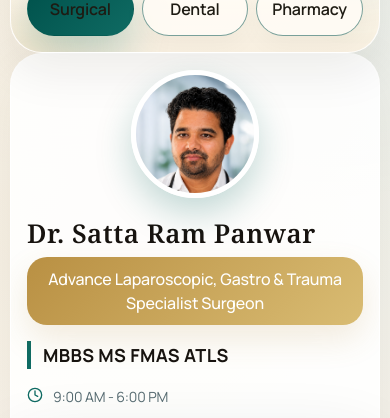
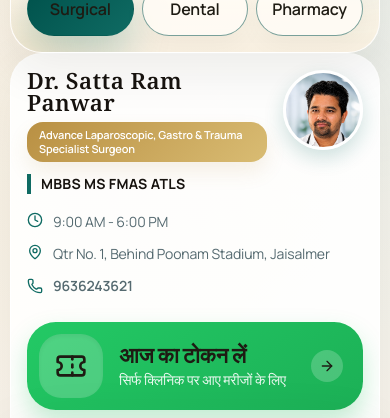
Before and after one commit to kuldeeppanwar02/DrSrpanwar, a Next.js app: page / in a window 390 px wide. Shown: the part 159-577 px from the top of the page. Built offline with nearby package versions, Linux system fonts and the light colour scheme; no server answers.

Commit message:
fix(ui): align doctor profile image to the right side on mobile screens

```diff
--- a/src/app/page.tsx
+++ b/src/app/page.tsx
@@ -316,33 +316,33 @@ function FocusedClinicCard({
   return (
     <div className="card-elevated overflow-hidden rounded-[2rem] border border-[rgba(255,255,255,0.78)]">
       <div className="p-4 sm:p-6">
-        <div className="flex flex-col-reverse sm:flex-row sm:items-start justify-between gap-6 sm:gap-4">
+        <div className="flex flex-row items-start justify-between gap-3 sm:gap-4">
           <div className="min-w-0 flex-1">
-            <h2 className="display-type text-[1.62rem] leading-[0.92] tracking-[-0.05em] text-[#17130f] sm:mt-1 sm:text-[3.25rem]">
+            <h2 className="display-type text-[1.4rem] leading-[1] tracking-[-0.05em] text-[#17130f] sm:mt-1 sm:text-[3.25rem]">
               {clinic.title}
             </h2>
 
             <div
-              className={`mt-3 inline-flex max-w-3xl rounded-[20px] px-4 py-2.5 text-center shadow-[0_14px_32px_rgba(183,138,63,0.16)] ${
+              className={`mt-2 sm:mt-3 inline-flex max-w-3xl rounded-[16px] sm:rounded-[20px] px-3 py-1.5 sm:px-4 sm:py-2.5 text-center shadow-[0_10px_20px_rgba(183,138,63,0.12)] sm:shadow-[0_14px_32px_rgba(183,138,63,0.16)] ${
                 isSurgeryClinic
                   ? "bg-[linear-gradient(135deg,#b99043,#d9bc73)] text-white"
                   : "bg-[linear-gradient(135deg,rgba(15,107,99,0.12),rgba(15,107,99,0.2))] text-[var(--accent-strong)]"
               }`}
             >
-              <p className="w-full text-base font-medium leading-6 sm:text-[1.2rem] sm:leading-7">{clinic.subtitle}</p>
+              <p className="w-full text-[11px] font-semibold sm:font-medium leading-tight sm:text-[1.2rem] sm:leading-7 text-left">{clinic.subtitle}</p>
             </div>
 
             {clinic.metaLine && (
-              <p className="mt-4 text-lg font-bold tracking-[0.02em] text-[#17130f] sm:text-xl border-l-4 border-[var(--accent)] pl-3">
+              <p className="mt-3 text-sm font-bold tracking-[0.02em] text-[#17130f] sm:text-xl border-l-4 border-[var(--accent)] pl-2.5 sm:pl-3">
                 {clinic.metaLine}
               </p>
             )}
           </div>
 
-          {/* Doctor Profile Image - Option 3 (Right Side) */}
+          {/* Doctor Profile Image - Option 3 (Right Side Always) */}
           {isSurgeryClinic && (
-            <div className="flex-shrink-0 flex justify-center sm:justify-end w-full sm:w-auto">
-              <div className="relative h-32 w-32 sm:h-36 sm:w-36 rounded-full border-[5px] border-white shadow-[0_15px_35px_rgba(15,107,99,0.25)] overflow-hidden transform hover:scale-105 transition-transform duration-300">
+            <div className="flex-shrink-0 ml-1">
+              <div className="relative h-20 w-20 sm:h-36 sm:w-36 rounded-full border-[3px] sm:border-[5px] border-white shadow-[0_8px_20px_rgba(15,107,99,0.2)] sm:shadow-[0_15px_35px_rgba(15,107,99,0.25)] overflow-hidden transform hover:scale-105 transition-transform duration-300">
                 <img
                   src="/dr-panwar.jpg"
                   alt="Dr. Sattaram Panwar"
```
